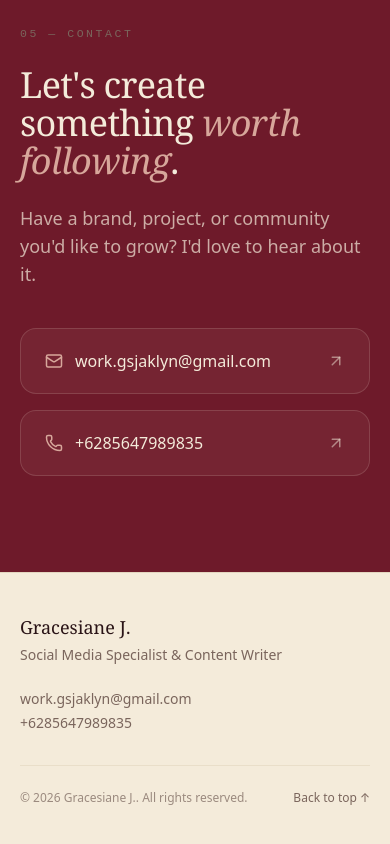
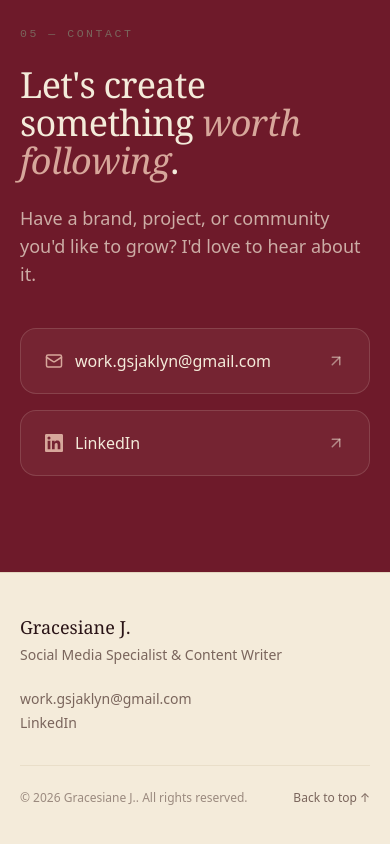
Before and after one commit to gracesianeishere/landingpage, a Next.js app: page / in a window 390 px wide. Shown: the part 6868-7712 px from the top of the page. Built offline with nearby package versions, Linux system fonts and the light colour scheme.

Commit message:
Contact: remove phone number, add LinkedIn profile link (contact + footer + structured data)
Co-Authored-By: Claude Opus 4.8 <noreply@anthropic.com>
Claude-Session: https://claude.ai/code/session_019hGB4sgAEZZKCAGJpY9eYj

```diff
--- a/app/layout.tsx
+++ b/app/layout.tsx
@@ -57,8 +57,8 @@ const jsonLd = {
   name: profile.name,
   jobTitle: "Social Media Specialist & Content Writer",
   email: `mailto:${profile.email}`,
-  telephone: profile.phone,
   url: siteUrl,
+  sameAs: [profile.linkedin],
   knowsAbout: [
     "Social media strategy",
     "Content writing",
--- a/components/Contact.tsx
+++ b/components/Contact.tsx
@@ -1,6 +1,14 @@
-import { Mail, Phone, ArrowUpRight } from "lucide-react";
+import { Mail, ArrowUpRight } from "lucide-react";
 import { profile } from "@/lib/content";
 import { Reveal } from "./Reveal";
+
+function LinkedInIcon({ className }: { className?: string }) {
+  return (
+    <svg viewBox="0 0 24 24" fill="currentColor" width="18" height="18" aria-hidden className={className}>
+      <path d="M20.45 20.45h-3.56v-5.57c0-1.33-.02-3.04-1.85-3.04-1.85 0-2.13 1.45-2.13 2.94v5.67H9.35V9h3.42v1.56h.05c.48-.9 1.64-1.85 3.37-1.85 3.6 0 4.27 2.37 4.27 5.46v6.28zM5.34 7.43a2.07 2.07 0 1 1 0-4.14 2.07 2.07 0 0 1 0 4.14zM7.12 20.45H3.56V9h3.56v11.45zM22.22 0H1.77C.79 0 0 .77 0 1.72v20.56C0 23.23.79 24 1.77 24h20.45c.98 0 1.78-.77 1.78-1.72V1.72C24 .77 23.2 0 22.22 0z" />
+    </svg>
+  );
+}
 
 export function Contact() {
   return (
@@ -40,12 +48,14 @@ export function Contact() {
               />
             </a>
             <a
-              href={`tel:${profile.phoneHref}`}
+              href={profile.linkedin}
+              target="_blank"
+              rel="noopener noreferrer"
               className="group inline-flex items-center justify-between gap-6 rounded-2xl border border-canvas/15 bg-canvas/5 px-6 py-5 transition hover:border-canvas/40"
             >
               <span className="flex items-center gap-3">
-                <Phone size={18} className="text-blush" />
-                <span className="text-base">{profile.phone}</span>
+                <LinkedInIcon className="text-blush" />
+                <span className="text-base">{profile.linkedinLabel}</span>
               </span>
               <ArrowUpRight
                 size={18}
--- a/components/SiteFooter.tsx
+++ b/components/SiteFooter.tsx
@@ -13,8 +13,13 @@ export function SiteFooter() {
           <a href={`mailto:${profile.email}`} className="transition-colors hover:text-ink">
             {profile.email}
           </a>
-          <a href={`tel:${profile.phoneHref}`} className="transition-colors hover:text-ink">
-            {profile.phone}
+          <a
+            href={profile.linkedin}
+            target="_blank"
+            rel="noopener noreferrer"
+            className="transition-colors hover:text-ink"
+          >
+            {profile.linkedinLabel}
           </a>
         </div>
       </div>
--- a/lib/content.ts
+++ b/lib/content.ts
@@ -57,8 +57,8 @@ export const profile = {
   platforms: ["Instagram", "TikTok", "X", "LinkedIn"], // p.2
   photo: { src: "/media/profile.jpg", alt: "Portrait of Gracesiane J." },
   email: "work.gsjaklyn@gmail.com", // p.13
-  phone: "+6285647989835", // p.13
-  phoneHref: "+6285647989835",
+  linkedin: "https://www.linkedin.com/in/gracesiane-jaklyn-167157214/", // user-provided
+  linkedinLabel: "LinkedIn",
 };
 
 /* ----------------------------- Disciplines / capabilities (p.4, p.10) ---------------------------- */
```
